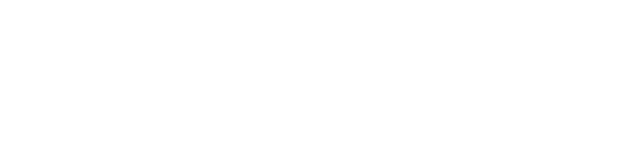
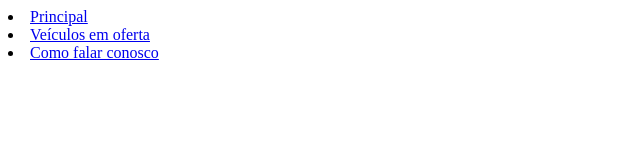
Before and after one commit to alvarento/desafio-versionamento, a plain HTML site: page contato.html in a window 1280 px wide. Shown: the whole page, without its empty margins (0-640 px from the left). Drawn offline with Linux system fonts and the light colour scheme.

Commit message:
:sparkles: feat: add links list for pages

```diff
--- a/contato.html
+++ b/contato.html
@@ -1,11 +1,16 @@
 <!DOCTYPE html>
 <html lang="pt-br">
+
 <head>
     <meta charset="UTF-8">
     <meta name="viewport" content="width=device-width, initial-scale=1.0">
     <title>Desafio - Versionamento e Metodologias Ágeis</title>
 </head>
+
 <body>
+    <li> <a href="index.html">Principal</a> </li>
+    <li> <a href="veiculos.html"> Veículos em oferta </a></li>
+    <li> <a href="contato.html"> Como falar conosco</a></li>
+</body>
 
-</body>
 </html>
```
